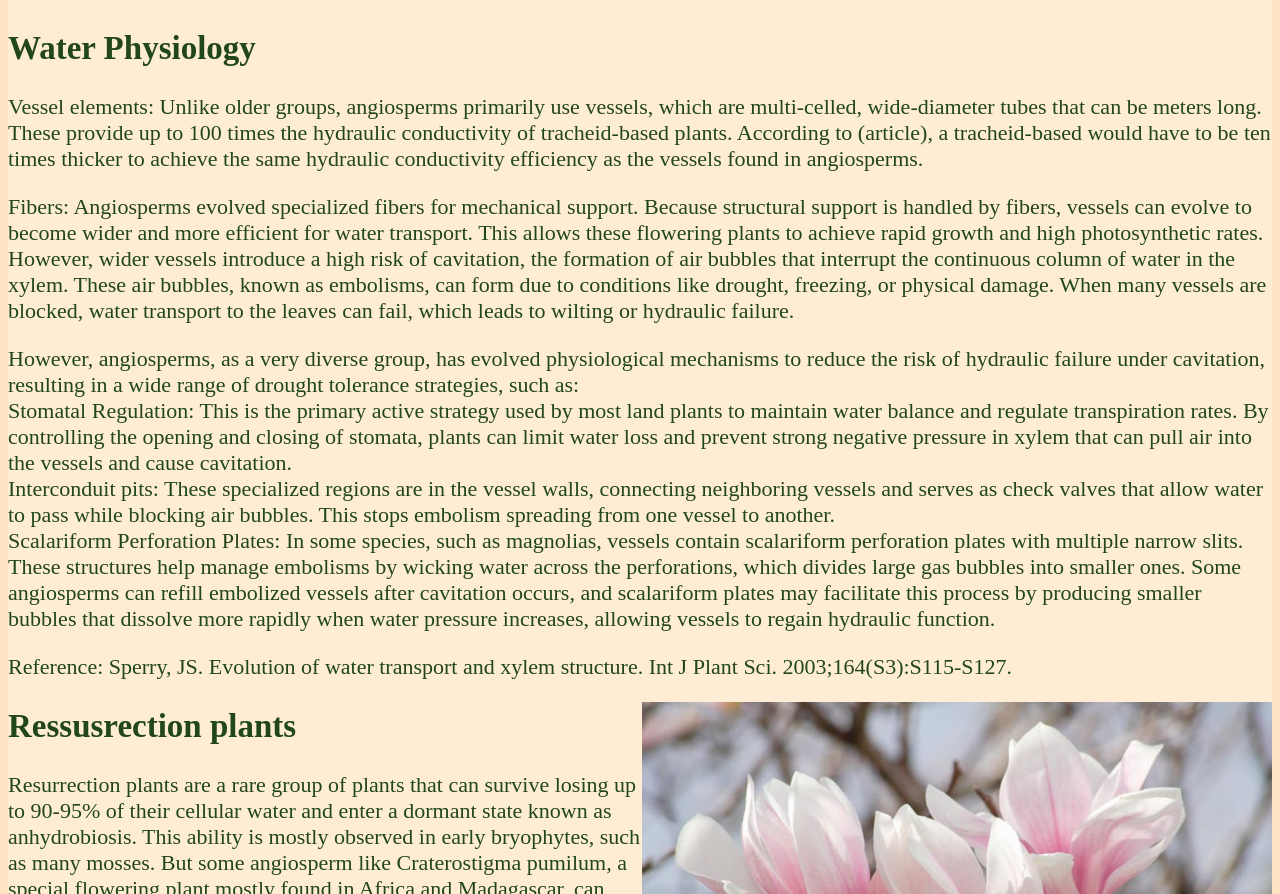
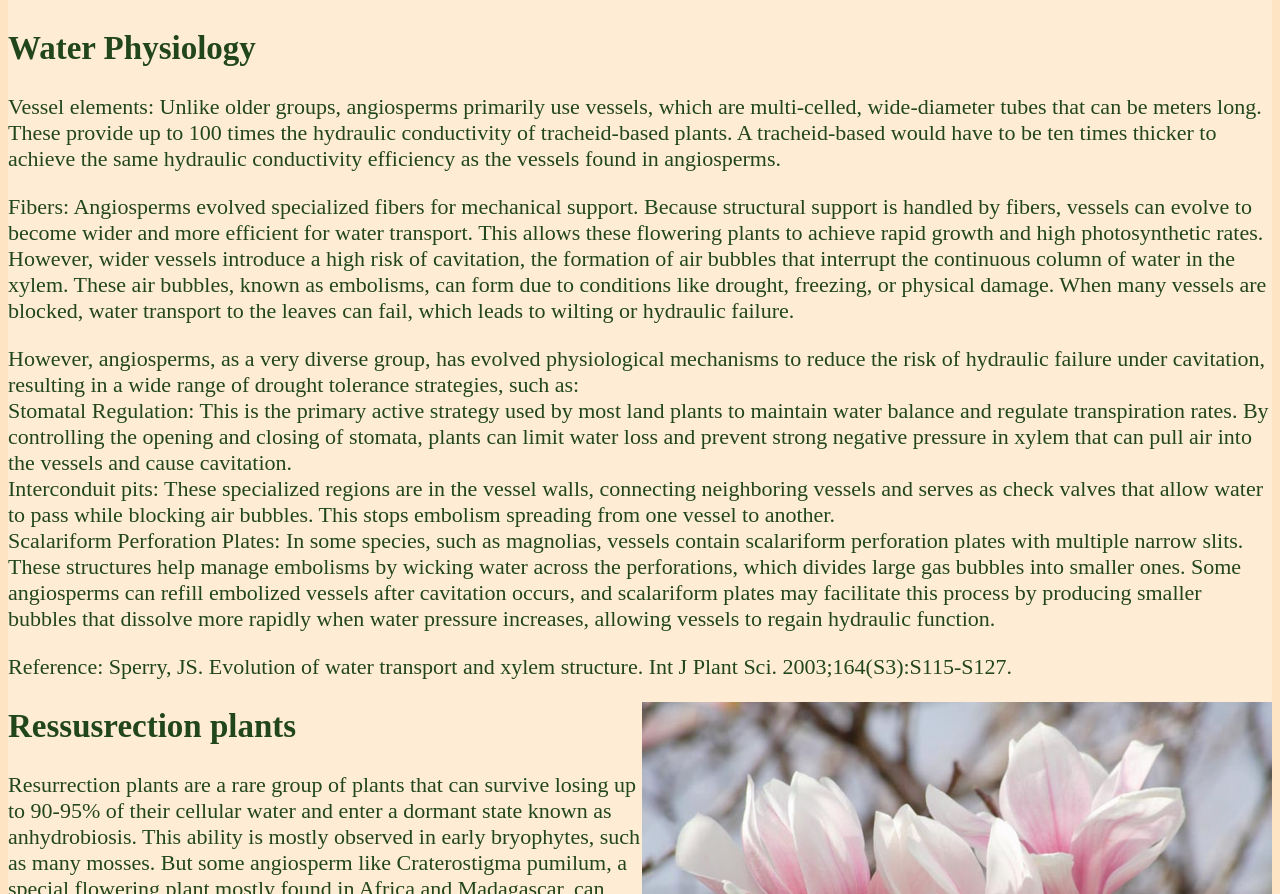
Before and after one commit to lihuyiqi/Baby-Plant, a website: page angiosperm.html in a window 1280 px wide. Shown: the part 915-1809 px from the top of the page. Drawn offline with Linux system fonts and the light colour scheme.

Commit message:
Update angiosperm.html

```diff
--- a/angiosperm.html
+++ b/angiosperm.html
@@ -39,7 +39,7 @@
     <section>
         <h2>Water Physiology</h2>
         <p>
-            Vessel elements: Unlike older groups, angiosperms primarily use vessels, which are multi-celled, wide-diameter tubes that can be meters long. These provide up to 100 times the hydraulic conductivity of tracheid-based plants. According to (article), a tracheid-based would have to be ten times thicker to achieve the same hydraulic conductivity efficiency as the vessels found in angiosperms.
+            Vessel elements: Unlike older groups, angiosperms primarily use vessels, which are multi-celled, wide-diameter tubes that can be meters long. These provide up to 100 times the hydraulic conductivity of tracheid-based plants. A tracheid-based would have to be ten times thicker to achieve the same hydraulic conductivity efficiency as the vessels found in angiosperms.
         </p>
         <p>
             Fibers: Angiosperms evolved specialized fibers for mechanical support. Because structural support is handled by fibers, vessels can evolve to become wider and more efficient for water transport. This allows these flowering plants to achieve rapid growth and high photosynthetic rates. However, wider vessels introduce a high risk of cavitation, the formation of air bubbles that interrupt the continuous column of water in the xylem. These air bubbles, known as embolisms, can form due to conditions like drought, freezing, or physical damage. When many vessels are blocked, water transport to the leaves can fail, which leads to wilting or hydraulic failure.
```
